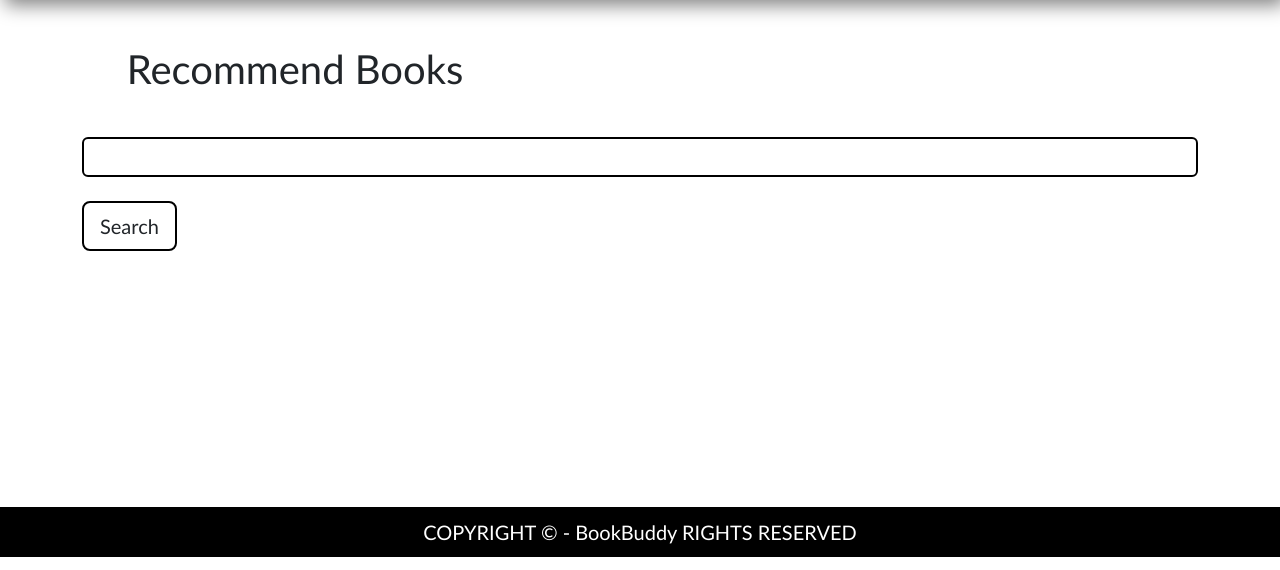
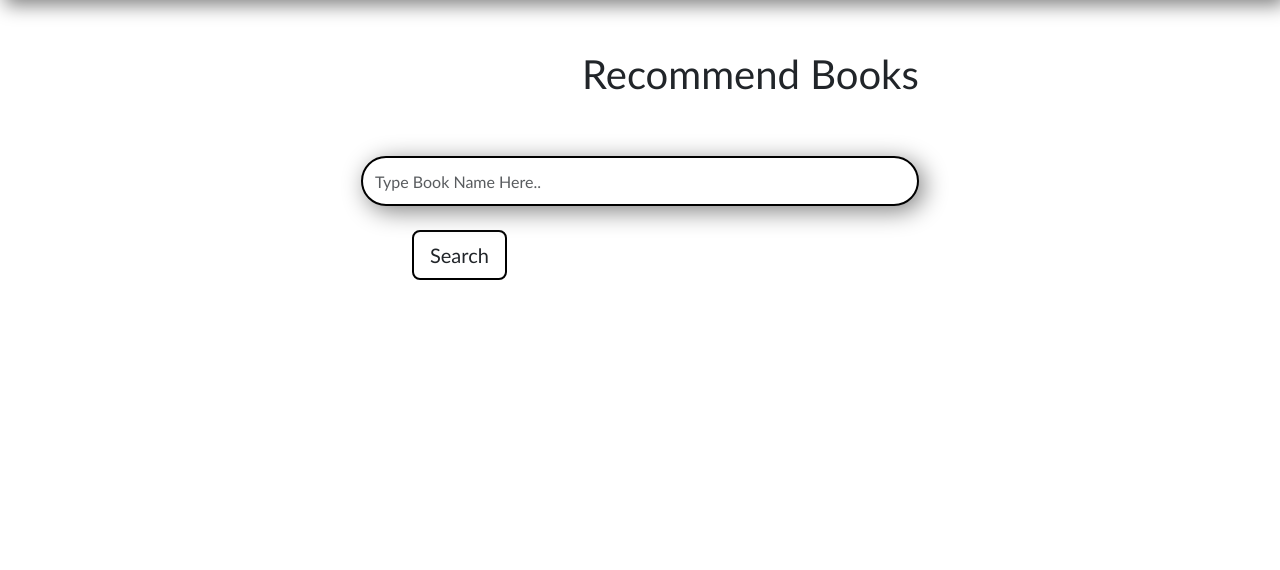
Before and after one commit to maitry4/login-system, a Django app: page /recommend/ in a window 1280 px wide. Shown: the part 60-630 px from the top of the page. Run offline with Django 4.2, Linux system fonts and the light colour scheme; the visitor is signed in with stand-in values (Sample User, id 1); parts of the project's set-up code (start-up, migrations or seed data) failed here and were passed over.

Commit message:
completed

```diff
--- a/bookbuddy/app1/views.py
+++ b/bookbuddy/app1/views.py
@@ -128,6 +128,7 @@
             result = cursor.fetchone()
             try:
                 result=result[0]
+                # print(result)
                 details = suggest(result)
             except Exception:
                 details = suggest(result)
--- a/bookbuddy/templates/recommend.html
+++ b/bookbuddy/templates/recommend.html
@@ -72,6 +72,27 @@
             transition: 0.3s;
         }
 
+        .te1 {
+            font-size: 20px;
+            margin-left: 3px;
+        }
+
+        .main3 {
+            margin-top: 50px;
+            display: flex;
+
+        }
+
+        .demo {
+            height: auto;
+            width: auto;
+            box-shadow: 5px 5px 25px lightgrey;
+            border-radius: 20px;
+            padding: 15px;
+            margin-left: 60px;
+            display: inline-block;
+        }
+
         /* navbar end */
         @keyframes pageEnterAnimation {
             from {
@@ -105,6 +126,43 @@
             font-size: 20px;
             text-align: center;
         }
+
+        .rb {
+            margin-top: 15px;
+            text-align: center;
+
+        }
+
+        .form-control {
+            position: relative;
+            color: grey;
+            width: 50%;
+            margin-left: 25%;
+            margin-top: 50px;
+            border-radius: 30px;
+            height: 50px;
+            border: none;
+            box-shadow: 5px 5px 25px grey;
+        }
+
+        /* Style the container for the input and icon */
+        .input-container {
+            position: relative;
+        }
+
+        /* Style the icon */
+        .icon {
+            position: absolute;
+            left: 10px;
+            /* Adjust the position of the icon */
+            top: 50%;
+            /* Adjust the vertical position of the icon */
+            transform: translateY(-50%);
+            font-size: 20px;
+            /* Adjust the icon size */
+            color: #555;
+            /* Adjust the icon color */
+        }
     </style>
 </head>
 
@@ -131,28 +189,42 @@
     <div class="container">
         <div class="row">
             <div class="col-12">
-                <h1 style="margin:4%;">Recommend Books</h1>
+                <h1 style="margin-top:50px; margin-left:500px;">Recommend Books</h1>
             </div>
 
+
+
+
+
             <form action="{% url 'recommend_books' %}" method="POST"> {% csrf_token %}
+                <div class="input-container">
 
-                <input type="text" class="form-control" name="user_input" style="border:2px solid black;"><br>
-                <button type="submit" class="btn btn-lg my-btn" style="border:2px solid black;">Search</button>
+                    <input type="text" class="form-control" name="user_input" style="border:2px solid black;"
+                        placeholder="Type Book Name Here.."><br>
+                    <i class="icon"></i>
+                    <button type="submit" class="btn btn-lg my-btn"
+                        style="border:2px solid black; margin-left:330px;">Search</button>
+                </div>
             </form>
+            <div class="row">
 
-            {% if data != "Sorry No such book in our database" %}
-            {% for i in data %}
-            <div class="col-md-3" style="margin-top:50px;">
-                <div class="card-body">
+                <div class="main3">
+
+                    {% if data != "Sorry No such book in our database" %}
+                    {% for i in data %}
+                    <div class="demo" style="margin-top:50px;">
+                        <!-- <div class="card-body"> -->
                     <img class="card-image-top" src="{{ i.2 }}" alt="{{ i.0 }}">
                     <h3 style="margin:1%">{{ i.0 }}</h3>
                     <p>-By {{ i.1 }}</p>
+                    <!-- </div> -->
+                    <a href="{% url 'bookpage' %}?book_name={{ i.0 }}&author={{ i.1 }}&image_url={{ i.2 }}"
+                        target="_blank">View more</a>
                 </div>
-                <a href="{% url 'bookpage' %}?book_name={{ i.0 }}&author={{ i.1 }}&image_url={{ i.2 }}"
-                    target="_blank">View more</a>
+                {% endfor%}
+                {% endif %}
             </div>
-            {% endfor%}
-            {% endif %}
+        </div>
             {% if data == "Sorry No such book in our database" %}
             <br>
             <p>{{ data }}</p>
```
Also changed, not shown: bookbuddy/templates/index.html (+8 -2 lines).
